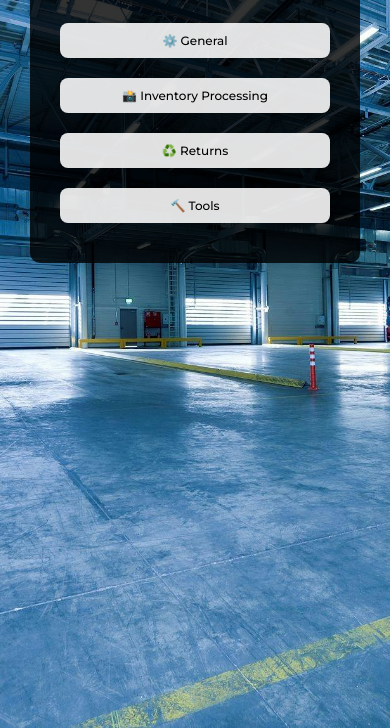
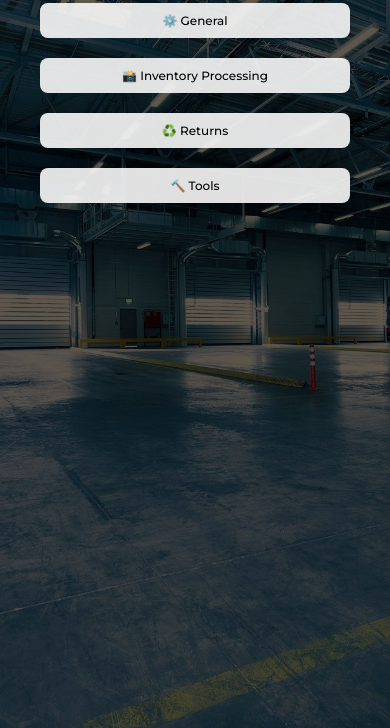
Before and after one commit to dentonflake/codes, a plain HTML site: page nellisauction/index.html in a window 390 px wide. Shown: the part 116-844 px from the top of the page. Drawn offline with Linux system fonts and the light colour scheme.

Commit message:
changed mobile layout

```diff
--- a/nellisauction/assets/style.css
+++ b/nellisauction/assets/style.css
@@ -100,6 +100,8 @@ footer {
 @media only screen and (max-width: 800px) {
     body {
         padding: 30px;
+        background-color: rgba(29, 14, 0, 0.7);
+        background-blend-mode: multiply;
     }
 
     #logo {
@@ -131,7 +133,8 @@ footer {
     }
 
     #container {
-        padding: 30px;
+        padding: 10px;
         max-width: 500px;
+        background-color: rgba(0, 0, 0, 0);
     }
 }
```
